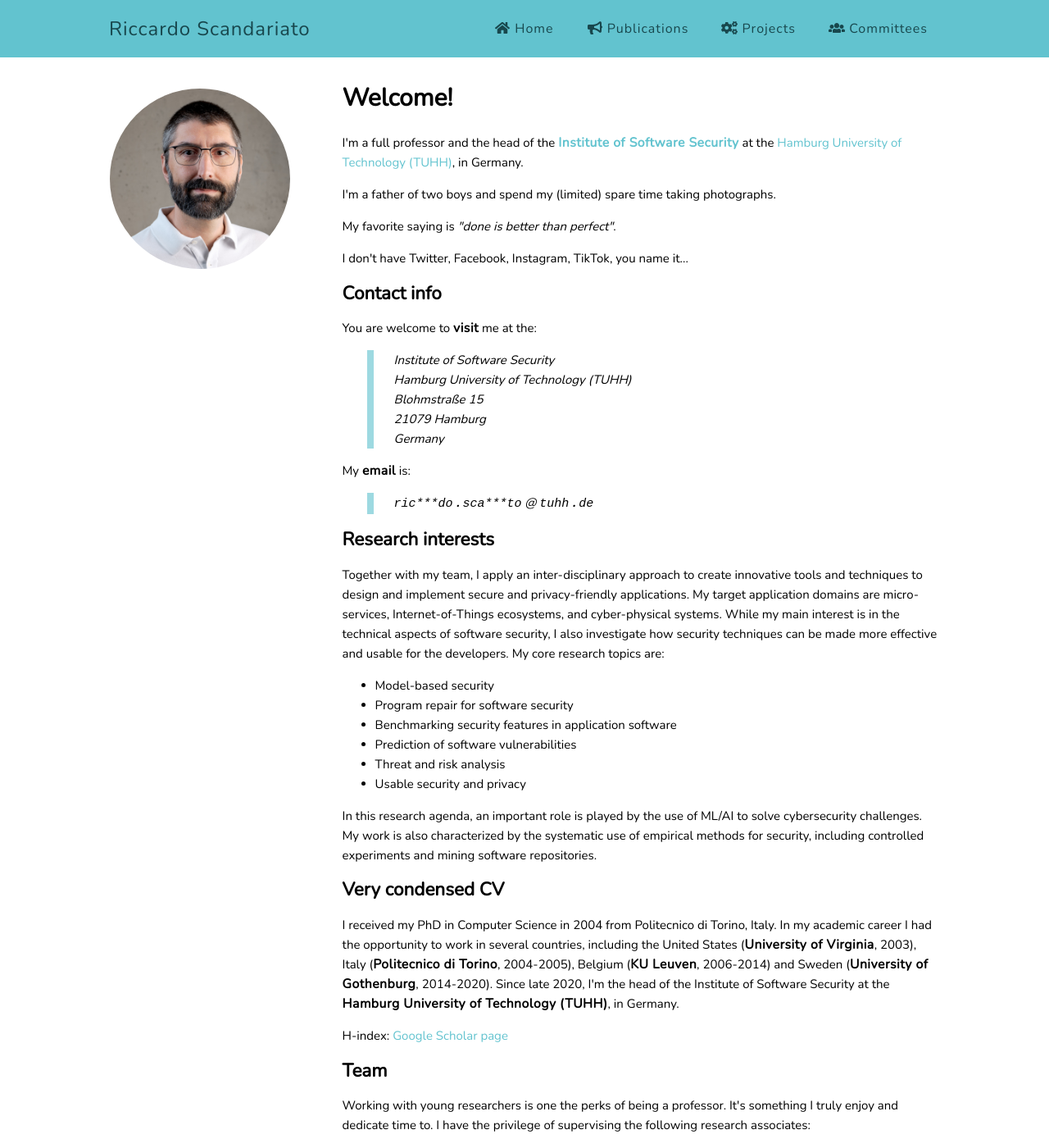
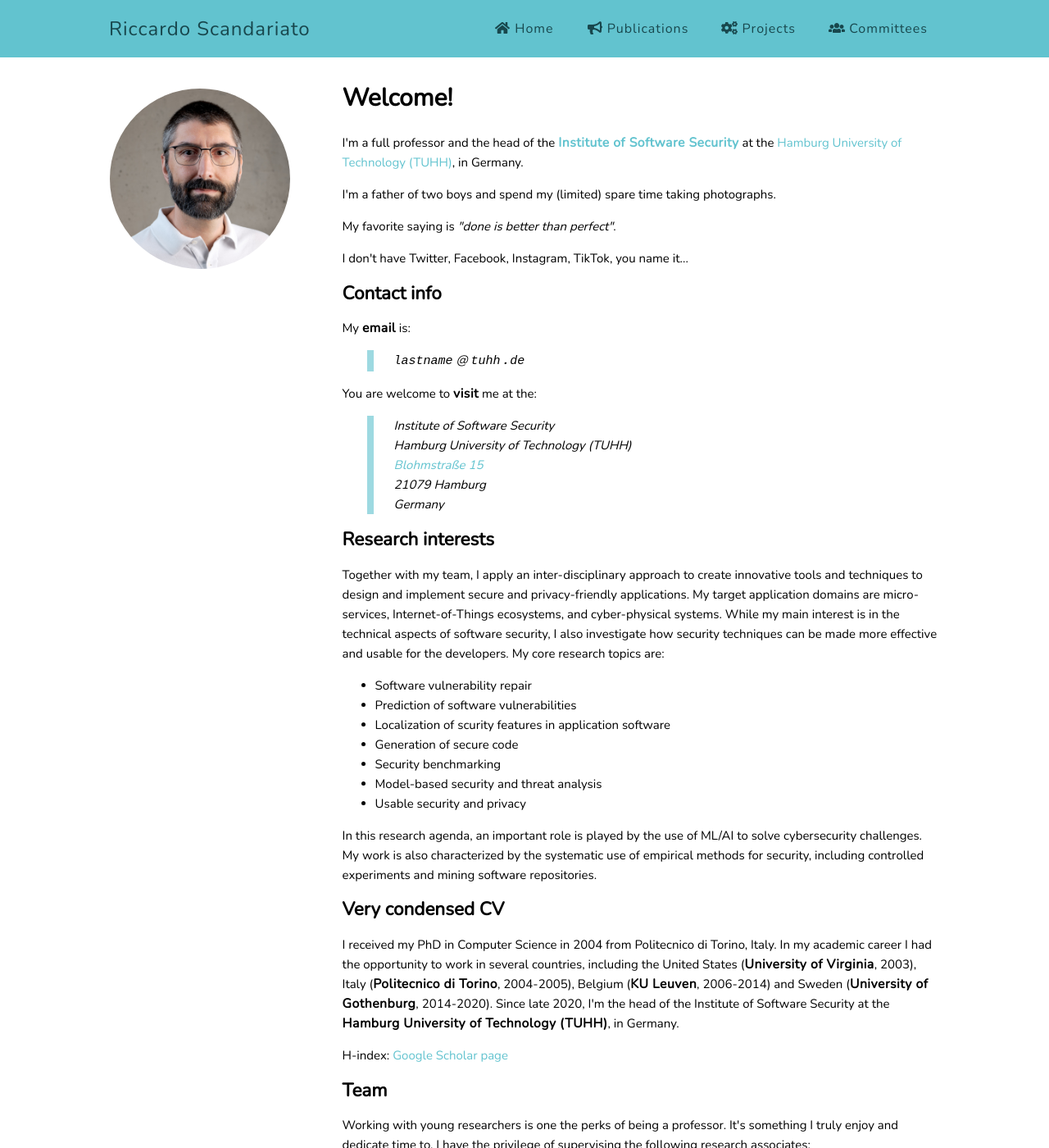
Before and after one commit to riccardoscandariato/riccardoscandariato.github.io, a Jekyll site: the page built from index.md, in a window 1280 px wide and 1400 px high. Shown: the whole window at 82% size. Built offline with Jekyll 4.4.1, drawn with Linux system fonts in a browser that asks for light colours.

```diff
--- a/index.md
+++ b/index.md
@@ -24,25 +24,27 @@
 
 <h2>Contact info</h2>
 
+<p>My <strong>email</strong> is:</p>
+<blockquote>
+<code>lastname</code> @ <code>tuhh</code> <strong>.</strong> <code>de</code>
+</blockquote>
+
 <p>You are welcome to <strong>visit</strong> me at the:</p>
 <blockquote>
 Institute of Software Security<br/>
 Hamburg University of Technology (TUHH)<br/>
-<em>Blohmstra&szlig;e 15</em><br/>
+<em><a href="https://www.google.com/maps/place/Blohmstraße+15,+21079+Hamburg/@53.4662432,9.9779913,17z" target="_blank">Blohmstra&szlig;e 15</a></em><br/>
 <em>21079 Hamburg</em><br/>
 <em>Germany</em>
 </blockquote>
 
 <!--
 <p>
-    (see <a href="https://www.google.com/maps/place/Blohmstraße+15,+21079+Hamburg/@53.4662432,9.9779913,17z" target="_blank">map</a>)
+    (see map</a>)
 </p>
 -->
 
-<p>My <strong>email</strong> is:</p>
-<blockquote>
-<code>ric***do</code> <strong>.</strong> <code>sca***to</code> @ <code>tuhh</code> <strong>.</strong> <code>de</code>
-</blockquote>
+
 
 
 <h2>Research interests</h2>
@@ -61,11 +63,12 @@
 While my main interest is in the technical aspects of software security, I also investigate how security techniques can be made more effective and usable for the developers.
 My core research topics are:
 <ul>
-<li>Model-based security</li>
-<li>Program repair for software security</li>
-<li>Benchmarking security features in application software</li>
+<li>Software vulnerability repair</li>
 <li>Prediction of software vulnerabilities</li>
-<li>Threat and risk analysis</li>
+<li>Localization of scurity features in application software</li>
+<li>Generation of secure code</li>
+<li>Security benchmarking</li>
+<li>Model-based security and threat analysis</li>
 <li>Usable security and privacy</li>
 </ul>
 In this research agenda, an important role is played by the use of ML/AI to solve cybersecurity challenges.
```
